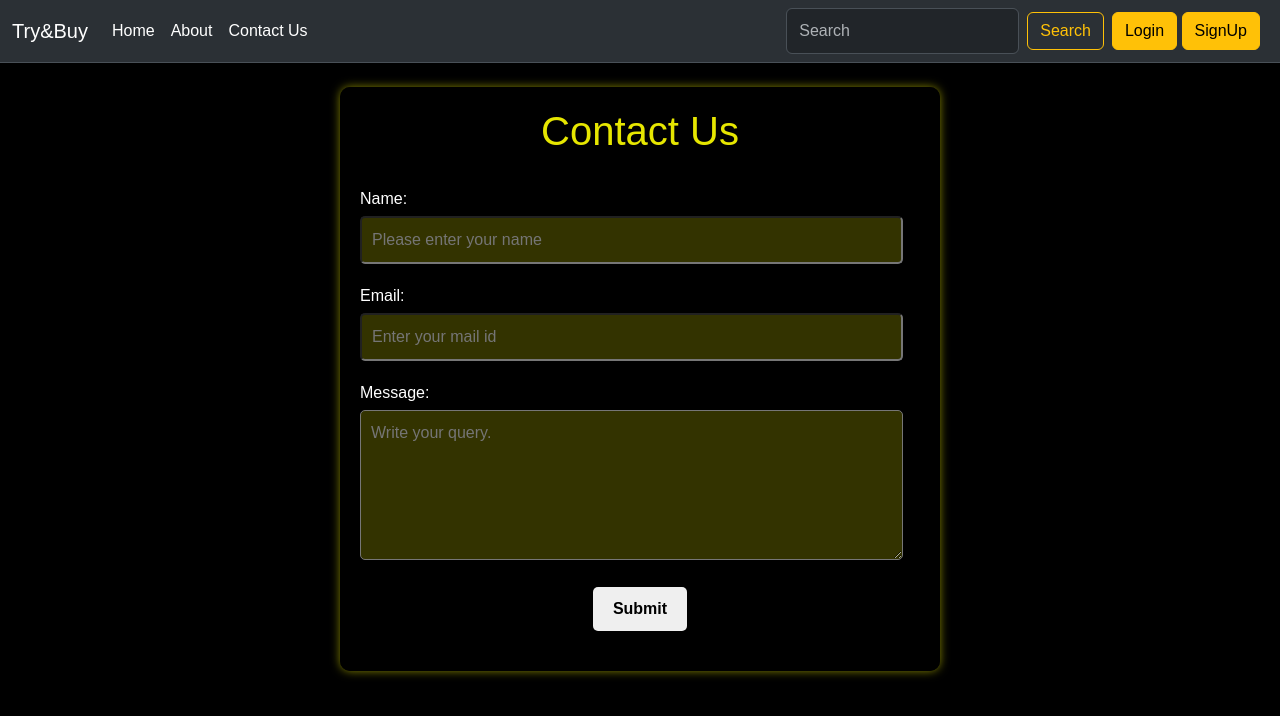
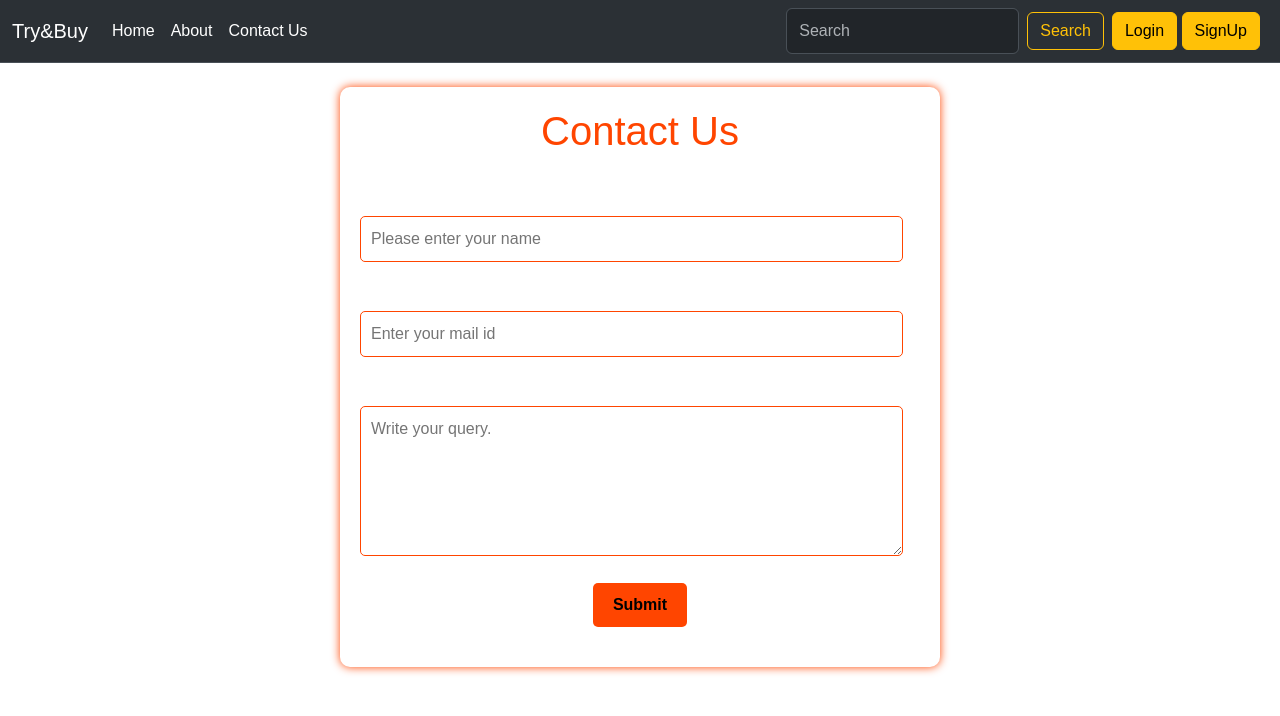
Before and after one commit to praptisharma28/Django-TRY-BUY, a Django app: page /contact/ in a window 1280 px wide. Shown: the top 716 px of the page. Run offline with Django 4.2, Linux system fonts and the light colour scheme.

Commit message:
new changes

```diff
--- a/Django/Hello/templates/contact.html
+++ b/Django/Hello/templates/contact.html
@@ -16,7 +16,7 @@
         integrity="sha384-4bw+/aepP/YC94hEpVNVgiZdgIC5+VKNBQNGCHeKRQN+PtmoHDEXuppvnDJzQIu9" crossorigin="anonymous">
     <style>
         body {
-            background-color: black;
+            background-color: white;
             color: white;
             font-family: Arial, sans-serif;
             text-align: center;
@@ -28,8 +28,8 @@
             padding: 20px;
             border: 2px solid mustard;
             border-radius: 10px;
-            background-color: rgba(0, 0, 0, 0.8);
-            box-shadow: 0 0 10px rgba(255, 255, 0, 0.5);
+            background-color: white;
+            box-shadow: 0 0 10px #ff4500;
 
         }
 
@@ -56,10 +56,10 @@
         textarea {
             width: 100%;
             padding: 10px;
-            border: 1px solid mustard;
+            border: 1px solid #ff4500;
             border-radius: 5px;
-            background-color: rgba(255, 255, 0, 0.2);
-            color: white;
+            background-color: white;
+            color: #ff4500;
         }
 
         textarea {
@@ -68,7 +68,7 @@
         }
 
         input[type="submit"] {
-            background-color: mustard;
+            background-color: #ff4500;
             color: black;
             padding: 10px 20px;
             border: none;
@@ -78,13 +78,13 @@
         }
 
         input[type="submit"]:hover {
-            background-color: rgba(255, 255, 0, 0.9);
+            background-color: white;
         }
         .ab {
-            color: rgba(255, 255, 0, 0.9);
+            color: #ff4500;
         }
         .navbar {
-            color: black;
+            color: white;
         }
     </style>
 </head>
```
Also changed, not shown: Django/Hello/templates/base.html (+4 -4 lines), Django/Hello/db.sqlite3.
